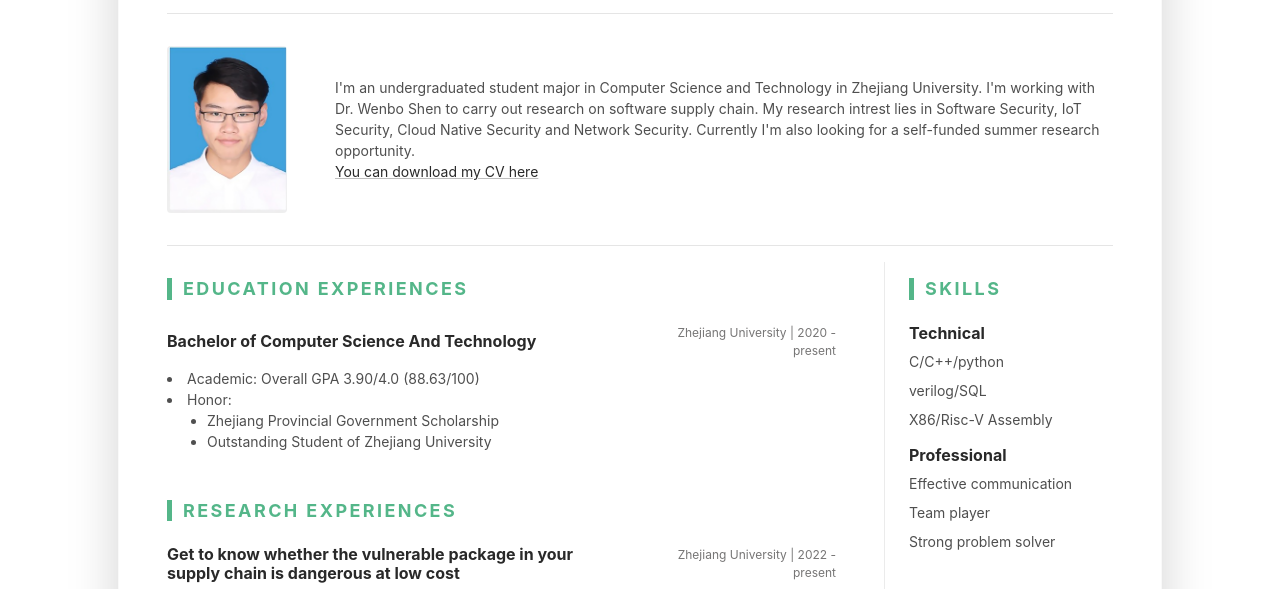
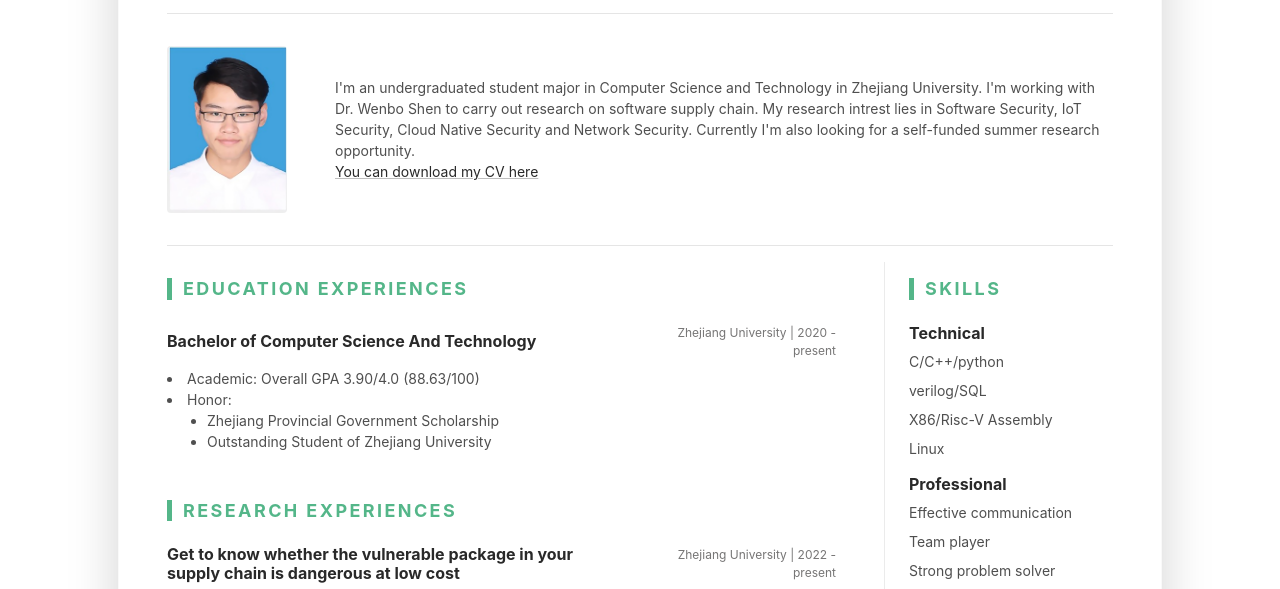
Before and after one commit to FlyTweety/FlyTweety.github.io, a plain HTML site: page index.html in a window 1280 px wide. Shown: the part 183-772 px from the top of the page. Drawn offline with Linux system fonts and the light colour scheme.

Commit message:
All Iniyial 10

```diff
--- a/index.html
+++ b/index.html
@@ -152,6 +152,7 @@
 										<li class="mb-2">C/C++/python<li>
 										<li class="mb-2">verilog/SQL</li>
 										<li class="mb-2">X86/Risc-V Assembly</li>
+										<li class="mb-2">Linux</li>
 										</ul>
 									</div><!--//item-->
 									<div class="item">
```
